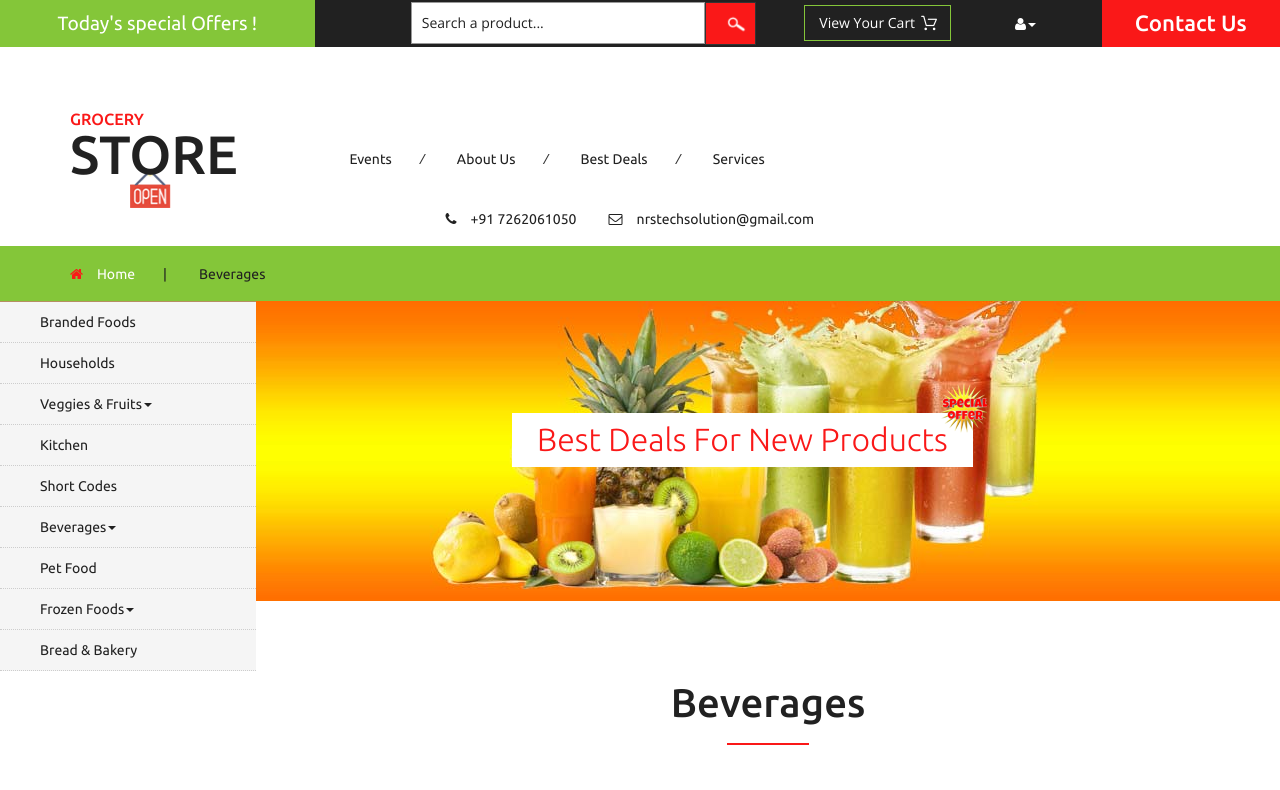
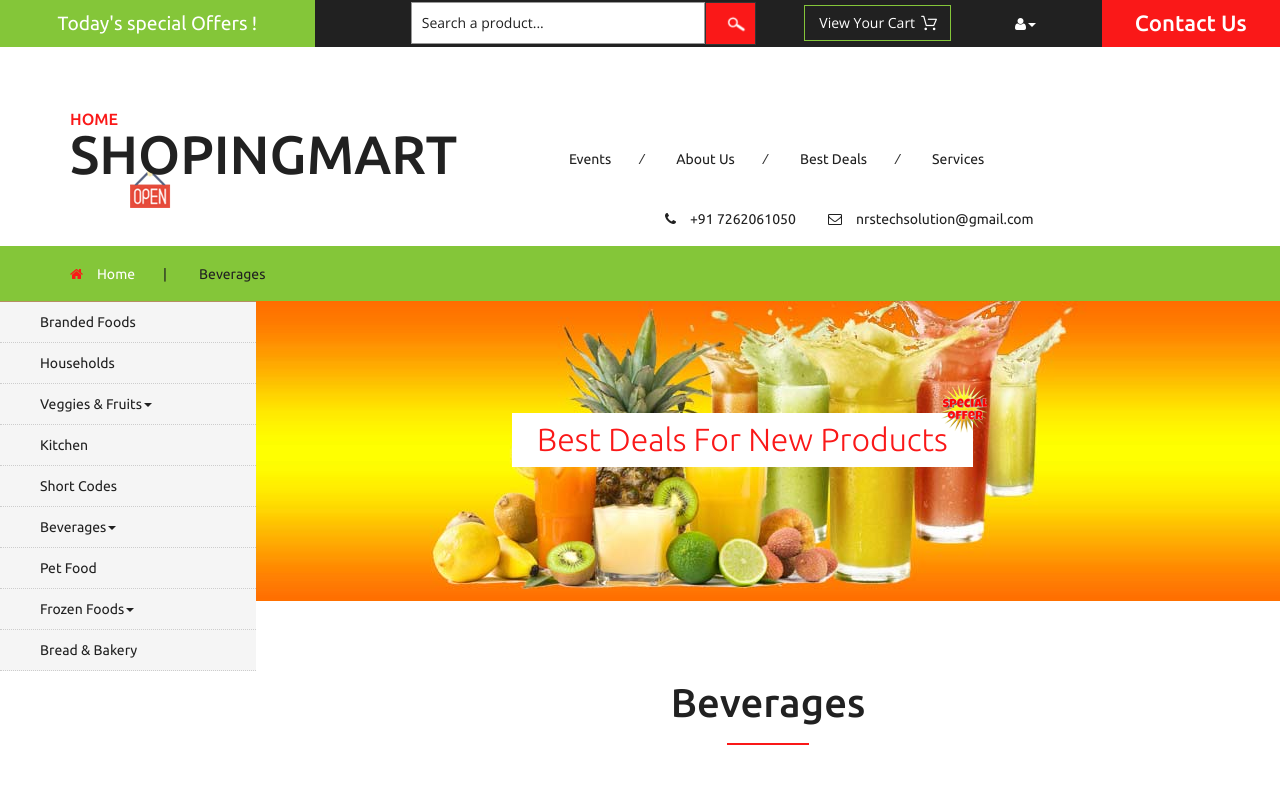
Before and after one commit to sahil067/homeshopingmart-ecommeerce-grocerywebsit, a plain HTML site: page drinks.html in a window 1280 px wide. Shown: the top 790 px of the page. Drawn offline with nearby package versions, Linux system fonts and the light colour scheme.

Commit message:
single commit

```diff
--- a/drinks.html
+++ b/drinks.html
@@ -100,7 +100,7 @@ Smartphone Compatible web template, free webdesigns for Nokia, Samsung, LG, Sony
 	<div class="logo_products">
 		<div class="container">
 			<div class="w3ls_logo_products_left">
-				<h1><a href="index.html"><span>Grocery</span> Store</a></h1>
+				<h1><a href="index.html"><span>Home</span>ShopingMart</a></h1>
 			</div>
 			<div class="w3ls_logo_products_left1">
 				<ul class="special_items">
```
Also changed, not shown: 1 other file.
